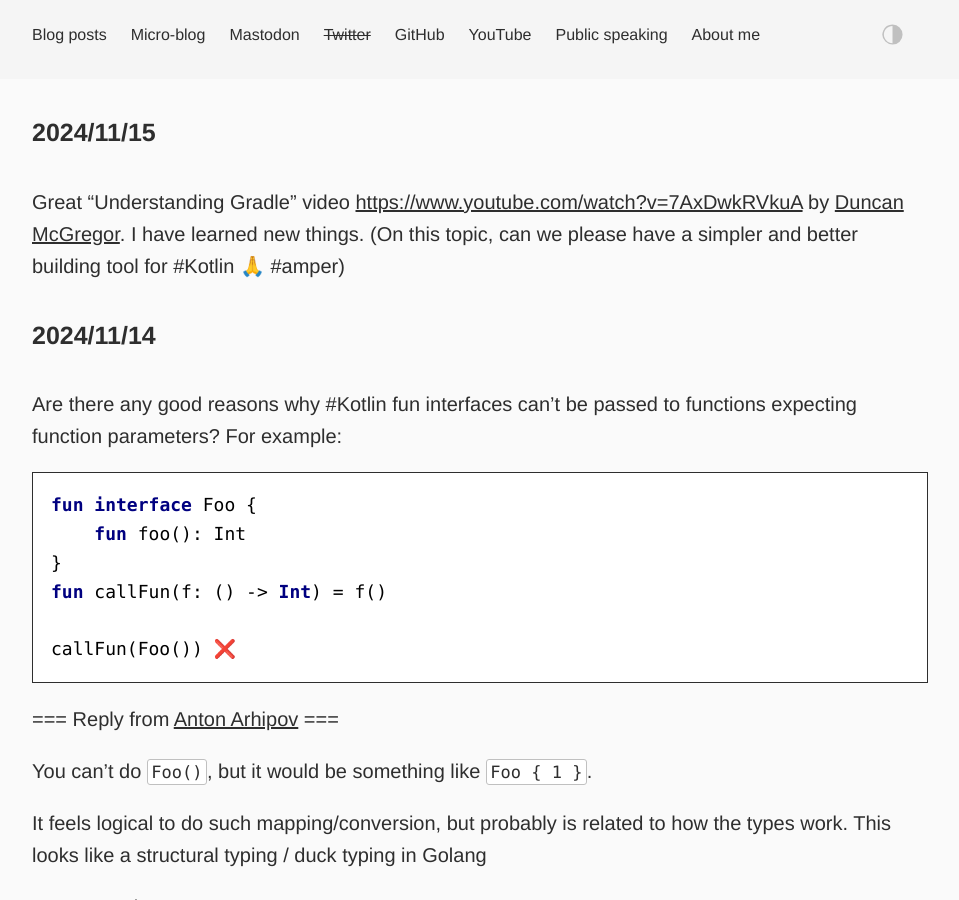
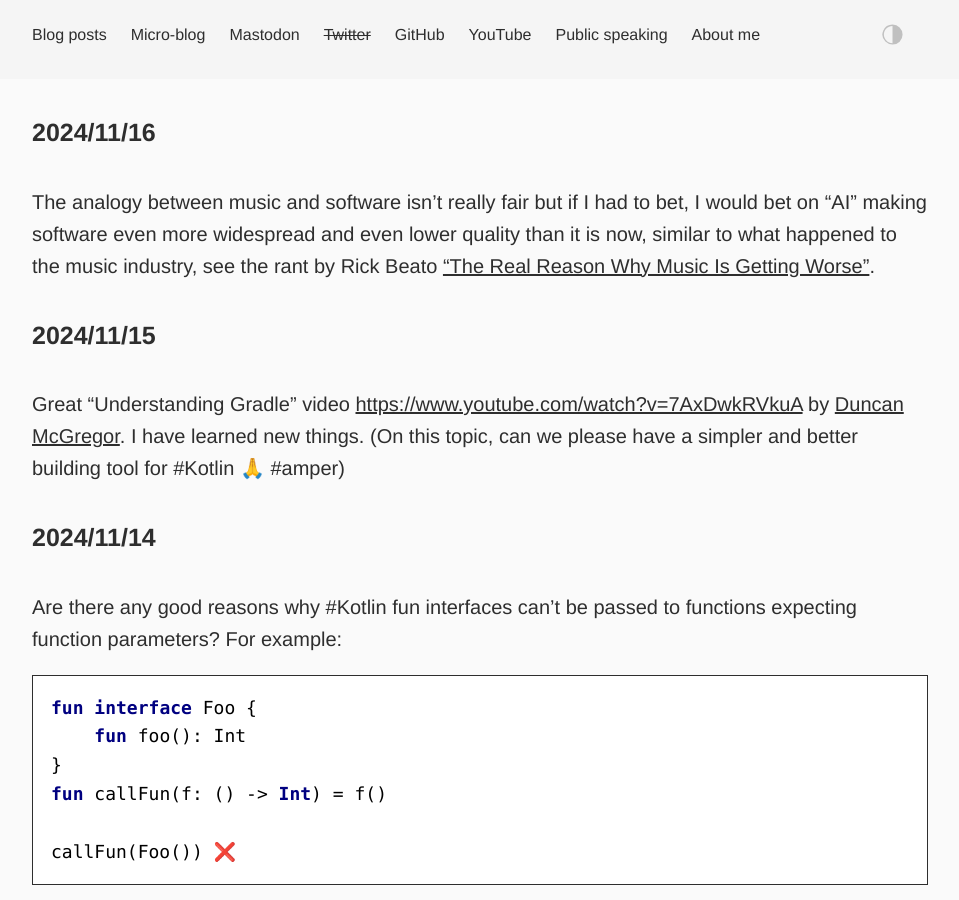
Before and after one commit to dkandalov/dkandalov.github.io, a Jekyll site: the page built from micro-blog.md, in a window 1280 px wide and 900 px high. Shown: the whole window, without its empty margins (160-1119 px from the left). Built offline with Jekyll 4.4.1, drawn with Linux system fonts in a browser that asks for light colours.

Commit message:
updated micro-blog

```diff
--- a/micro-blog.md
+++ b/micro-blog.md
@@ -2,6 +2,9 @@
 layout: post
 permalink: /micro-blog/
 ---
+
+#### 2024/11/16
+The analogy between music and software isn't really fair but if I had to bet, I would bet on "AI" making software even more widespread and even lower quality than it is now, similar to what happened to the music industry, see the rant by Rick Beato ["The Real Reason Why Music Is Getting Worse"](https://www.youtube.com/watch?v=1bZ0OSEViyo).
 
 #### 2024/11/15
 Great "Understanding Gradle" video <https://www.youtube.com/watch?v=7AxDwkRVkuA> by [Duncan McGregor](https://www.youtube.com/@PairingWithDuncan). I have learned new things. (On this topic, can we please have a simpler and better building tool for #Kotlin 🙏 #amper)
```
